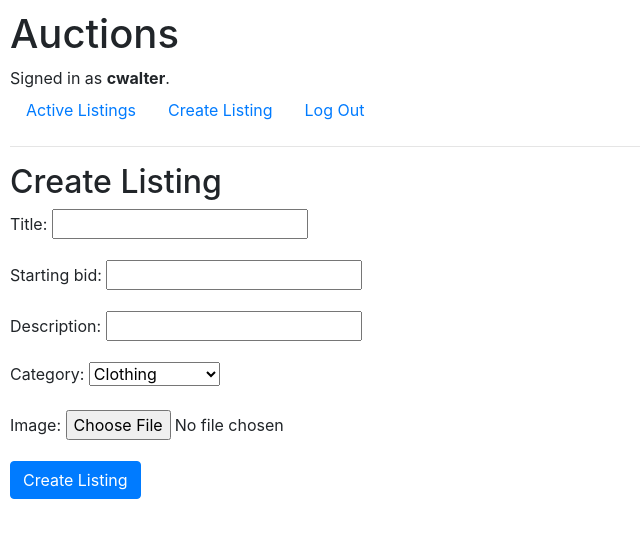
After one commit to cwalter50/CS50Web, a Django app: page /create in a window 1280 px wide. The commit adds this page. Shown: the top 538 px of the page, without its empty margins (0-640 px from the left). Run offline with Django 3.2, Linux system fonts and the light colour scheme; a user stored in the database is signed in; some libraries are stand-ins or nearby versions.

Commit message:
figured out images. Stuck on viewing individual listing

```diff
--- a/Project2-Commerce/commerce/auctions/admin.py
+++ b/Project2-Commerce/commerce/auctions/admin.py
@@ -1,12 +1,13 @@
 from django.contrib import admin
 
-from .models import Bid, Comment, Listing
+from .models import Bid, Comment, Listing, User
 
 # Register your models here.
 
 admin.site.register(Bid)
 admin.site.register(Comment)
 admin.site.register(Listing)
+admin.site.register(User)
 # Register your models here.
 # class FlightAdmin(admin.ModelAdmin):
 #     list_display = ("id", "origin", "destination", "duration")
--- /dev/null
+++ b/Project2-Commerce/commerce/auctions/forms.py
@@ -0,0 +1,19 @@
+from django.forms import ModelForm
+
+from .models import *
+
+class ListingForm(ModelForm):
+  class Meta:
+    model = Listing
+    fields = ['title', 'starting_bid', 'description', 'category', 'image']
+
+
+# class BidForm(ModelForm):
+#   class Meta:
+#     model = Bid
+#     fields = ["price"]
+
+# class CommentForm(ModelForm):
+#   class Meta:
+#     model = Comment
+#     fields = ["title", "comment"]
--- a/Project2-Commerce/commerce/auctions/models.py
+++ b/Project2-Commerce/commerce/auctions/models.py
@@ -1,6 +1,7 @@
 from django.contrib.auth.models import AbstractUser
 from django.db import models
 from django.db.models.deletion import CASCADE
+
 
 
 class User(AbstractUser):
@@ -23,16 +24,27 @@ class Comment(models.Model):
     def __str__(self):
         return f"{self.user}: {self.comment}"
 
+CATEGORIES = (
+    ('a', 'Clothing'),
+    ('b', 'Furniture'),
+    ('c', 'Electronics'),
+    ('d', 'Miscellaneous'),
+    ('e', 'Kitchen'),
+    ('f', 'None'),
+)
+
 class Listing(models.Model):
-    item = models.CharField(max_length=64)
+    title = models.CharField(max_length=64)
     description = models.CharField(max_length=255)
-    price = models.DecimalField(max_digits=10, decimal_places=2)
+    starting_bid = models.DecimalField(max_digits=10, decimal_places=2)
     time = models.DateTimeField(auto_now_add=True, blank=True)
     owner = models.ForeignKey(User, on_delete=CASCADE, related_name="owner")
     bids = models.ManyToManyField(Bid, blank=True, related_name="bids")
     comments = models.ManyToManyField(Comment, blank=True, related_name="comments")
-    image = models.ImageField(null=True, blank=True)
+    image = models.ImageField(upload_to='images', null=True, blank=True)
     closed = models.BooleanField(default=False)
+    # category = models.CharField(max_length=64, default="NA")
+    category = models.CharField(max_length=25, choices=CATEGORIES, default=CATEGORIES[5][1])
 
     def __str__(self):
-        return f"{self.item}: is {self.price} and is being sold by {self.owner}"
+        return f"{self.title}: is {self.starting_bid} and is being sold by {self.owner}"
--- /dev/null
+++ b/Project2-Commerce/commerce/auctions/templates/auctions/create.html
@@ -0,0 +1,39 @@
+{% extends "auctions/layout.html" %}
+
+{% block body %}
+
+<h2>Create Listing</h2>
+
+<form action="{% url 'create' %}" method="POST" enctype="multipart/form-data">
+    {% csrf_token %}
+    {{ form.as_p }}
+    <input type="submit" value="Create Listing" class="btn btn-primary">
+  </form>
+
+<!-- <form action="{% url 'create' %}" method="POST">
+    {% csrf_token %}
+
+    <div class="form-group">
+        <input class="form-control" autofocus type="text" name="title" placeholder="Title">
+    </div>
+    <div class="form-group">
+        <input class="form-control" autofocus type="text" rows="4" name="description" placeholder="Description">
+    </div>
+    <div class="form-group">
+        <select class="form-control" name="category" placeholder="Category" required>
+            <option value="">Choose a Category</option>
+            <option value="fashion">Fashion</option>
+            <option value="tools">Tools</option>
+            <option value="toys">Toys</option>
+            <option value="electronics">Electronics</option>
+            <option value="accessories">Accessories</option>
+            <option value="books">Books</option>
+        </select>
+    </div>
+    <div class="form-group">
+        <input class="form-control" type="text" name="starting_bid" placeholder="Starting Bid">
+    </div>
+    <input class="btn btn-primary" type="submit" value="Create">
+</form> -->
+
+{% endblock %}
--- a/Project2-Commerce/commerce/auctions/templates/auctions/layout.html
+++ b/Project2-Commerce/commerce/auctions/templates/auctions/layout.html
@@ -22,6 +22,9 @@
             </li>
             {% if user.is_authenticated %}
                 <li class="nav-item">
+                    <a class="nav-link" href="{% url 'create' %}">Create Listing</a>
+                </li>
+                <li class="nav-item">
                     <a class="nav-link" href="{% url 'logout' %}">Log Out</a>
                 </li>
             {% else %}
--- a/Project2-Commerce/commerce/auctions/urls.py
+++ b/Project2-Commerce/commerce/auctions/urls.py
@@ -6,5 +6,9 @@ urlpatterns = [
     path("", views.index, name="index"),
     path("login", views.login_view, name="login"),
     path("logout", views.logout_view, name="logout"),
-    path("register", views.register, name="register")
+    path("register", views.register, name="register"),
+    path("create", views.createListing, name="create"),
+    # path("listing/<int:listing_id>", views.listing, name="listing"),
+    path("listing", views.listing, name="listing")
+
 ]
--- a/Project2-Commerce/commerce/auctions/views.py
+++ b/Project2-Commerce/commerce/auctions/views.py
@@ -3,12 +3,21 @@ from django.db import IntegrityError
 from django.http import HttpResponse, HttpResponseRedirect
 from django.shortcuts import render
 from django.urls import reverse
+from django.contrib.auth.decorators import login_required
 
-from .models import User
+from .models import User, Listing, Bid, Comment
+from .forms import ListingForm
 
 
 def index(request):
-    return render(request, "auctions/index.html")
+    listings = Listing.objects.all()
+    message = ""
+    if len(listings) == 0:
+        message = "No Active Listings"
+    return render(request, "auctions/index.html", {
+        "listings": listings,
+        "message": message
+    })
 
 
 def login_view(request):
@@ -61,3 +70,50 @@ def register(request):
         return HttpResponseRedirect(reverse("index"))
     else:
         return render(request, "auctions/register.html")
+
+@login_required
+def listing(request):
+# def listing(request, listing_id):
+    # listing = Listing.objects.get(pk=listing_id)
+
+    return render(request, "auctions/listing.html", {
+        # "listing": listing
+    })
+
+
+@login_required
+def createListing(request):
+    # if user submitted the create listing form
+    if request.method == "POST":
+        # item is of type Listing (object)
+        # item = Listing()
+        # # assigning the data submitted via form to the object
+        # item.owner = request.user
+        # item.title = request.POST.get('title')
+        # item.description = request.POST.get('description')
+        # item.category = request.POST.get('category')
+        # item.starting_bid = request.POST.get('starting_bid')
+        # create a form using the ModelForm
+        form = ListingForm(request.POST, request.FILES)
+
+        if form.is_valid():
+            listing = form.save(commit=False)
+            listing.owner = request.user
+            listing.save()
+            listings = Listing.objects.all()
+            message = ""
+            if len(listings) == 0:
+                message = "No Active Listings"
+            return render(request, "auctions/index.html", {
+                "listings": listings,
+                "message": message
+            })
+            # return HttpResponseRedirect(reverse("index"))
+        else:
+            return render(request, "auctions/create.html", {
+                "form": form
+            })
+    else:
+        return render(request, "auctions/create.html", {
+            "form": ListingForm()
+        })
--- a/Project2-Commerce/commerce/commerce/urls.py
+++ b/Project2-Commerce/commerce/commerce/urls.py
@@ -15,8 +15,15 @@ Including another URLconf
 """
 from django.contrib import admin
 from django.urls import include, path
+from django.conf import settings
+from django.conf.urls.static import static
+
 
 urlpatterns = [
     path("admin/", admin.site.urls),
     path("", include("auctions.urls"))
 ]
+
+if settings.DEBUG: # new
+    urlpatterns += static(settings.MEDIA_URL, document_root=settings.MEDIA_ROOT)
+# + static(settings.MEDIA_URL, document_root=settings.MEDIA_ROOT)
```
Also changed, not shown: Project2-Commerce/commerce/auctions/templates/auctions/index.html (+20 -0 lines), Project2-Commerce/commerce/auctions/templates/auctions/listing.html (added, +35 -0 lines), Project2-Commerce/commerce/commerce/settings.py (+8 -0 lines), Project2-Commerce/commerce/Walter.png (added), Project2-Commerce/commerce/auctions/migrations/0003_auto_20210728_1515.py (added), Project2-Commerce/commerce/auctions/migrations/0004_rename_item_listing_title.py (added), Project2-Commerce/commerce/auctions/migrations/0005_alter_listing_category.py (added), Project2-Commerce/commerce/auctions/migrations/0006_alter_listing_image.py (added), Project2-Commerce/commerce/db.sqlite3, Project2-Commerce/commerce/media/images/download.jpg (added), Project2-Commerce/commerce/media/images/download_hplbkc5.jpg (added).
